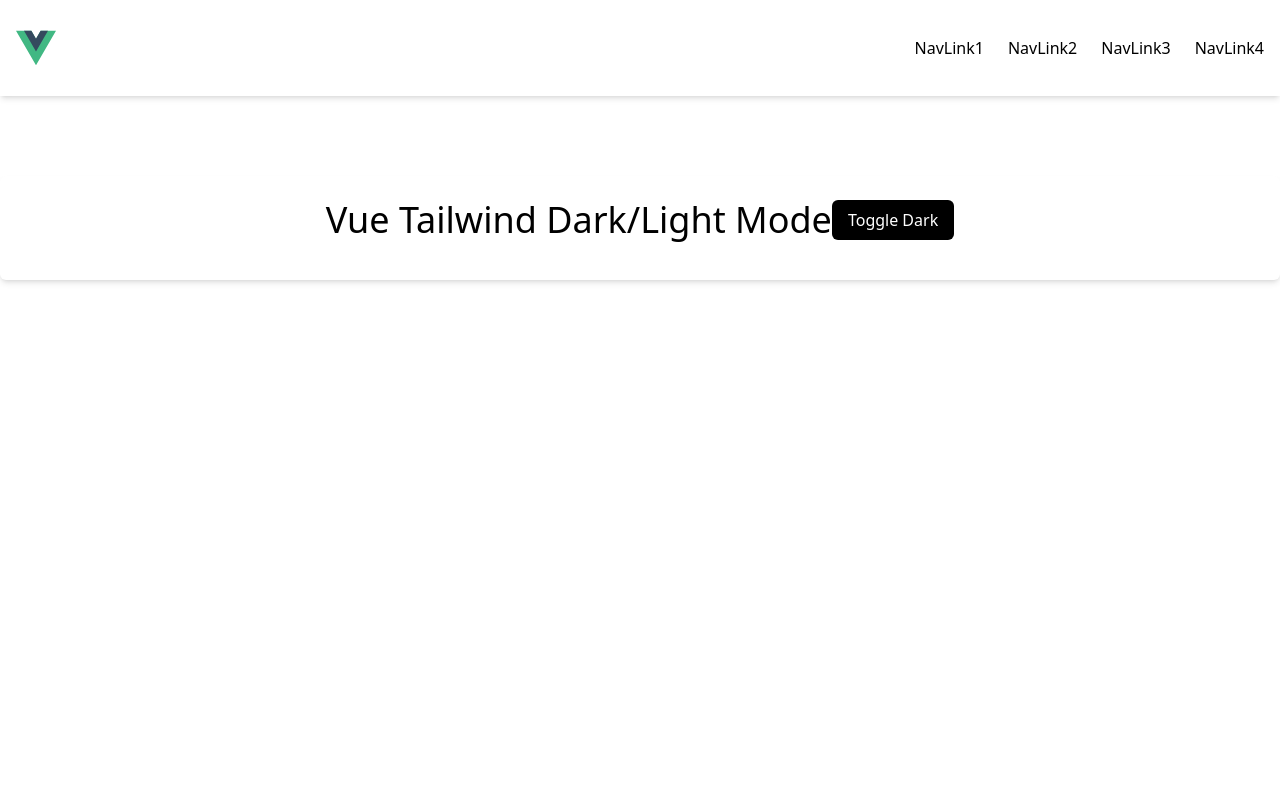
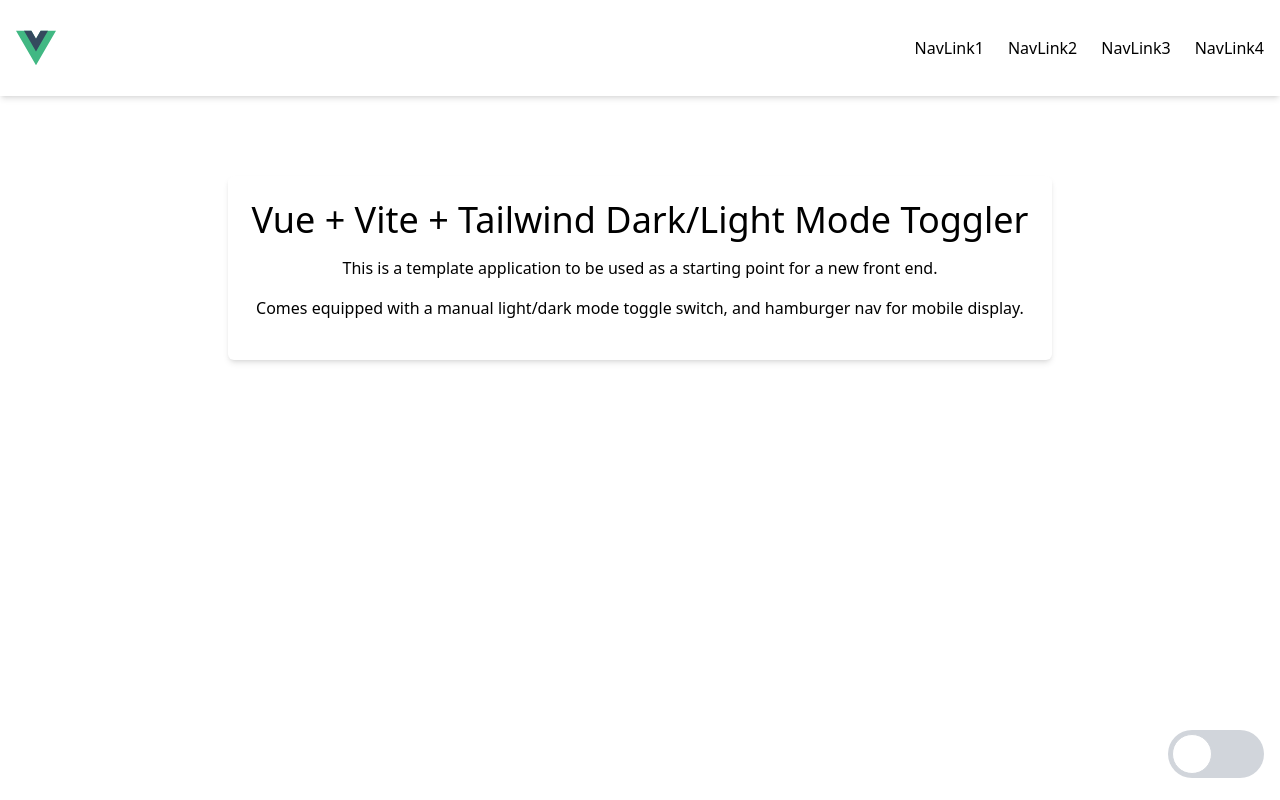
Before and after one commit to rdoo1809/Theme-Toggler-Vite-Vue-Tailwind, a Vue app: page / in a window 1280 px wide. Built offline with nearby package versions, Linux system fonts and the light colour scheme.

Commit message:
set up toggler switch instead of button

```diff
--- a/src/views/HomeView.vue
+++ b/src/views/HomeView.vue
@@ -1,6 +1,7 @@
 <script setup>
 import {useDark, useToggle} from "@vueuse/core";
 import NavBar from "@/views/NavBar.vue";
+import ThemeToggler from "@/views/ThemeToggler.vue";
 
 const isDark = useDark();
 const toggleDark = useToggle(isDark);
@@ -9,20 +10,24 @@
 <template>
   <NavBar/>
 
+  <div class="max-w-full flex justify-center">
 
-    <div
-      class=" flex items-start justify-center shadow-md p-6 rounded-md bg-white dark:bg-slate-700 mt-20"
-    >
-      <div class="flex items-start sm:items-center mb-4">
-        <h1 class="text-4xl flex-1 dark:text-white">
-          Vue Tailwind Dark/Light Mode
+    <div class="max-w-7xl flex items-start justify-center shadow-md p-6 rounded-md bg-white dark:bg-black mt-20">
+
+      <div class="flex flex-col sm:items-center mb-4">
+        <h1 class="text-4xl dark:text-white">
+          Vue + Vite + Tailwind Dark/Light Mode Toggler
         </h1>
+        <p class="dark:text-white my-4">This is a template application to be used as a starting point for a new front end.</p>
+        <p class="dark:text-white">Comes equipped with a manual light/dark mode toggle switch, and hamburger nav for mobile display.</p>
       </div>
-      <button
-        @click="toggleDark()"
-        class="py-2 px-4 bg-black text-white rounded-md dark:bg-white dark:text-black"
-      >
-       Toggle {{ isDark ? "Light" : "Dark" }}
-      </button>
     </div>
+
+  </div>
+
+  <ThemeToggler/>
 </template>
+
+<style>
+
+</style>
--- /dev/null
+++ b/src/views/ThemeToggler.vue
@@ -0,0 +1,26 @@
+<script setup>
+import { useDark, useToggle } from "@vueuse/core";
+
+const isDark = useDark();
+const toggleDark = useToggle(isDark);
+</script>
+
+<template>
+  <div class="absolute bottom-0 right-0 m-4">
+
+    <label class="relative inline-flex items-center cursor-pointer">
+
+      <input type="checkbox" class="sr-only peer" @click="toggleDark()" />
+
+      <div
+          class="w-24 h-12 bg-gray-300 peer-focus:outline-none peer-focus:ring-2
+             dark:bg-gray-700 rounded-full peer peer-checked:after:translate-x-12
+             peer-checked:after:border-white after:content-[''] after:absolute
+             after:top-1 after:left-1 after:w-10 after:h-10 after:bg-white after:border-gray-300
+             after:border after:rounded-full after:transition-all peer-checked:bg-grey-700"
+      >
+
+      </div>
+    </label>
+  </div>
+</template>
```
